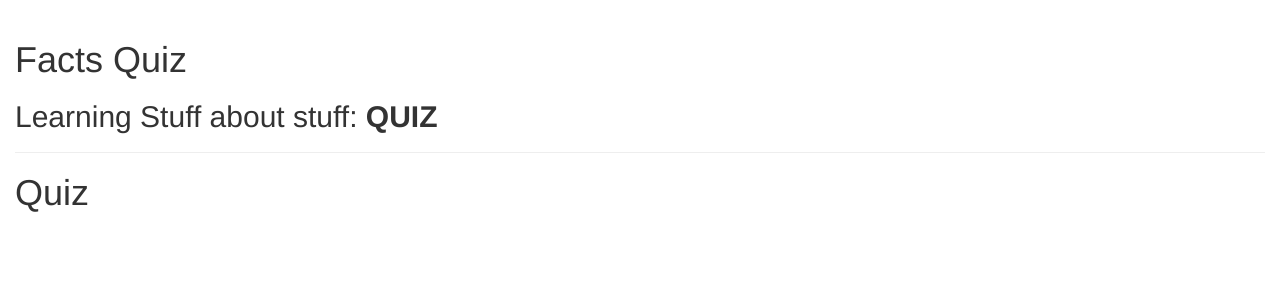
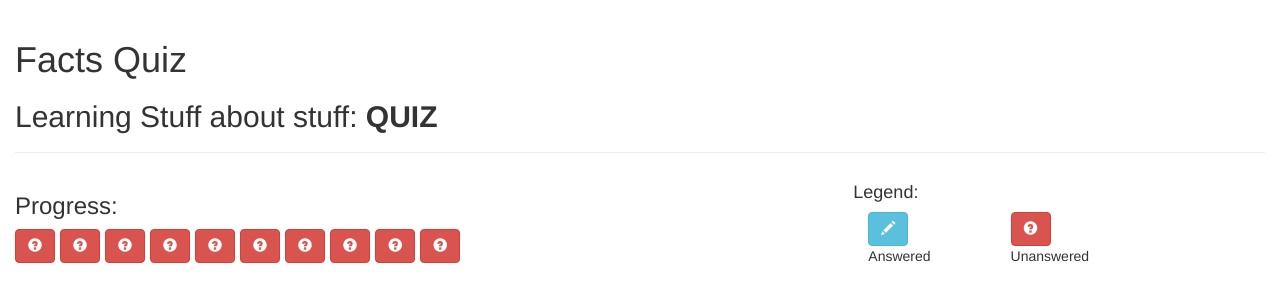
Before and after one commit to ryan-blake/NG-quiz, a plain HTML site: page index.html in a window 1280 px wide. Both pictures are taken after typing "Sample" into the empty fields and a click on the button "Start". Drawn offline with nearby package versions, Linux system fonts and the light colour scheme.

Commit message:
question progress bar/legend

```diff
--- a/index.html
+++ b/index.html
@@ -100,11 +100,38 @@
       </div> <!-- list controller -->
 
         <div ng-controller="quizCtrl as quiz" ng-show="quiz.quizMetrics.quizActive">
-          <h1> Quiz </h1>
-
+          <div class="row">
+            <div class="col-xs-8">
+              <h3> Progress: </h3>
+              <div class="btn-toolbar">
+                <button class="btn"
+                    ng-repeat="question in quiz.dataService.quizQuestions"
+                    ng-class="{'btn-info': question.selected !== null, 'btn-danger': question.selected === null }">
+                    <span class="glyphicon"
+                          ng-class="{'glyphicon-pencil': question.selected !== null, 'glyphicon-question-sign': question.selected === null }">
+                    </span>
+                </button>
+              </div>
+            </div>
+            <div class="col-xs-4">
+              <div class="row">
+                <h4> Legend:</h4>
+                <div class="col-sm-4">
+                  <button class="btn btn-info">
+                    <span class="glyphicon glyphicon-pencil">
+                  </button>
+                  <p> Answered </p>
+                </div>
+                <div class="col-sm-4">
+                  <button class="btn btn-danger">
+                    <span class="glyphicon glyphicon-question-sign">
+                  </button>
+                  <p> Unanswered </p>
+                </div>
+              </div>
+            </div>
+          </div>
         </div>
-
-
 
   </div>
 </body>
--- a/js/controllers/quiz.js
+++ b/js/controllers/quiz.js
@@ -9,7 +9,7 @@
         var vm = this;
 
         vm.quizMetrics = quizMetrics;
-        // vm.dataService = DataService;
+        vm.dataService = DataService;
       }
 
 
```
